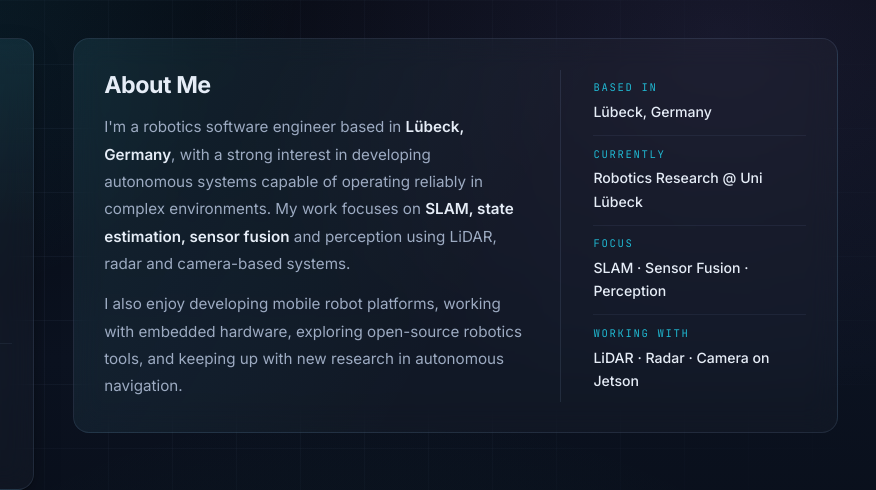
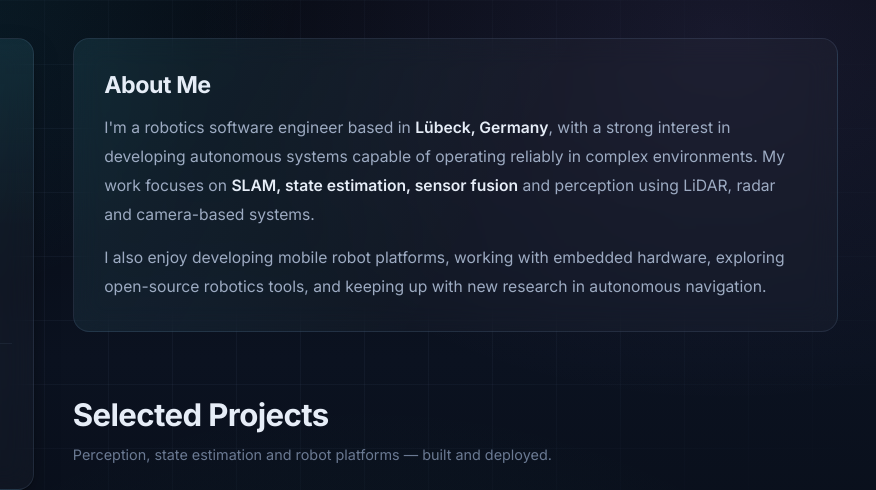
Before and after one commit to rsazid99/rsazid99.github.io, a plain HTML site: page index.html in a window 1280 px wide. Shown: the top 490 px of the page, 404-1280 px from the left. Drawn offline with Linux system fonts and the light colour scheme.

Commit message:
fixed about me again

```diff
--- a/index.html
+++ b/index.html
@@ -125,41 +125,17 @@
   <main class="content">
 
     <section class="block about-block reveal" aria-labelledby="about-h">
-      <div class="about-grid">
-        <div class="about-main">
-          <h2 id="about-h">About Me</h2>
-          <p class="about-text">
-            I'm a robotics software engineer based in <strong>Lübeck, Germany</strong>, with a
-            strong interest in developing autonomous systems capable of operating reliably in
-            complex environments. My work focuses on <strong>SLAM, state estimation, sensor
-            fusion</strong> and perception using LiDAR, radar and camera-based systems.
-          </p>
-          <p class="about-text">
-            I also enjoy developing mobile robot platforms, working with embedded hardware,
-            exploring open-source robotics tools, and keeping up with new research in autonomous
-            navigation.
-          </p>
-        </div>
-
-        <aside class="about-facts" aria-label="Quick facts">
-          <div class="fact">
-            <span class="fact-label">Based in</span>
-            <span class="fact-value">Lübeck, Germany</span>
-          </div>
-          <div class="fact">
-            <span class="fact-label">Currently</span>
-            <span class="fact-value">Robotics Research @ Uni Lübeck</span>
-          </div>
-          <div class="fact">
-            <span class="fact-label">Focus</span>
-            <span class="fact-value">SLAM · Sensor Fusion · Perception</span>
-          </div>
-          <div class="fact">
-            <span class="fact-label">Working with</span>
-            <span class="fact-value">LiDAR · Radar · Camera on Jetson</span>
-          </div>
-        </aside>
-      </div>
+      <h2 id="about-h">About Me</h2>
+      <p class="about-text">
+        I'm a robotics software engineer based in <strong>Lübeck, Germany</strong>, with a strong
+        interest in developing autonomous systems capable of operating reliably in complex
+        environments. My work focuses on <strong>SLAM, state estimation, sensor fusion</strong>
+        and perception using LiDAR, radar and camera-based systems.
+      </p>
+      <p class="about-text">
+        I also enjoy developing mobile robot platforms, working with embedded hardware, exploring
+        open-source robotics tools, and keeping up with new research in autonomous navigation.
+      </p>
     </section>
 
     <section id="projects" class="block" aria-labelledby="projects-h">
--- a/style.css
+++ b/style.css
@@ -247,32 +247,9 @@ svg{ width:1em; height:1em; fill:none; stroke:currentColor; stroke-width:1.7;
   backdrop-filter:blur(14px); -webkit-backdrop-filter:blur(14px);
 }
 .about-block h2{ margin-bottom:.9rem; }
-.about-grid{
-  display:grid; grid-template-columns:1.7fr 1fr;
-  gap:clamp(1.5rem, 3vw, 2.75rem); align-items:start;
-}
-.about-text{ color:var(--text-dim); font-size:.95rem; line-height:1.8; }
-.about-text + .about-text{ margin-top:.8rem; }
+.about-text{ color:var(--text-dim); font-size:.98rem; line-height:1.85; }
+.about-text + .about-text{ margin-top:.85rem; }
 .about-text strong{ color:var(--text); font-weight:600; }
-
-.about-facts{
-  display:flex; flex-direction:column; gap:.15rem;
-  padding-left:clamp(1.25rem, 2.5vw, 2rem);
-  border-left:1px solid var(--line);
-}
-.fact{ padding:.6rem 0; }
-.fact + .fact{ border-top:1px solid var(--line-soft); }
-.fact-label{
-  display:block; font-family:var(--mono); font-size:.66rem;
-  letter-spacing:.16em; text-transform:uppercase; color:var(--cyan); opacity:.85;
-  margin-bottom:.2rem;
-}
-.fact-value{ display:block; font-size:.88rem; color:var(--text); font-weight:500; }
-
-@media (max-width: 620px){
-  .about-grid{ grid-template-columns:1fr; }
-  .about-facts{ border-left:0; padding-left:0; border-top:1px solid var(--line); padding-top:.5rem; }
-}
 
 /* ---------- project cards ---------- */
 .cards{ display:grid; grid-template-columns:repeat(auto-fit, minmax(320px,1fr)); gap:1.1rem; }
```
